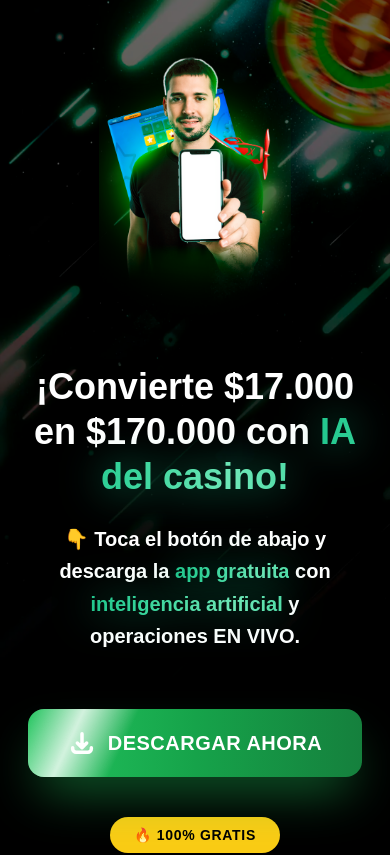
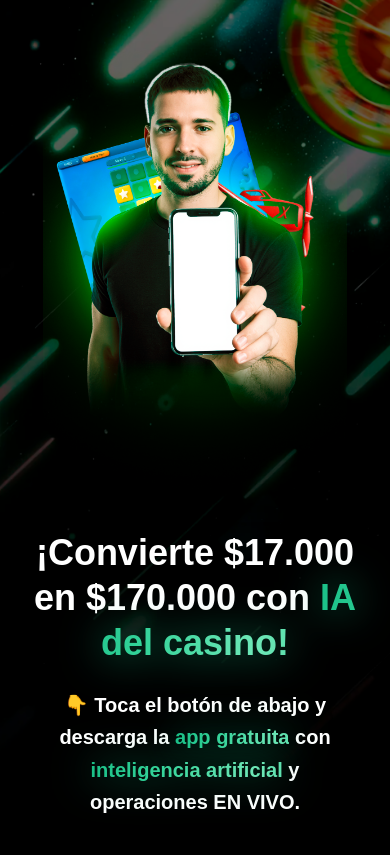
Before and after one commit to 24games/tipstervicente, a Next.js app: page /app1 in a window 390 px wide. Shown: the top 855 px of the page. Built offline with nearby package versions, Linux system fonts and the light colour scheme; a web font is replaced by a local one.

Commit message:
fix: aumenta significativamente o tamanho da imagem no mobile - Mobile: 85% da largura da tela (era 192px) - Tablet: 75% da largura - Desktop: 600px fixos

```diff
--- a/app/app1/page.tsx
+++ b/app/app1/page.tsx
@@ -82,7 +82,7 @@ export default function App1Page() {
           <img
             src="/app1/images/todo o resto.png"
             alt="App IA Casino"
-            className="w-48 sm:w-56 md:w-64 lg:w-80 h-auto mx-auto drop-shadow-2xl"
+            className="w-[85%] sm:w-[75%] md:w-[65%] lg:w-[600px] max-w-full h-auto mx-auto drop-shadow-2xl"
           />
         </div>
 
```
